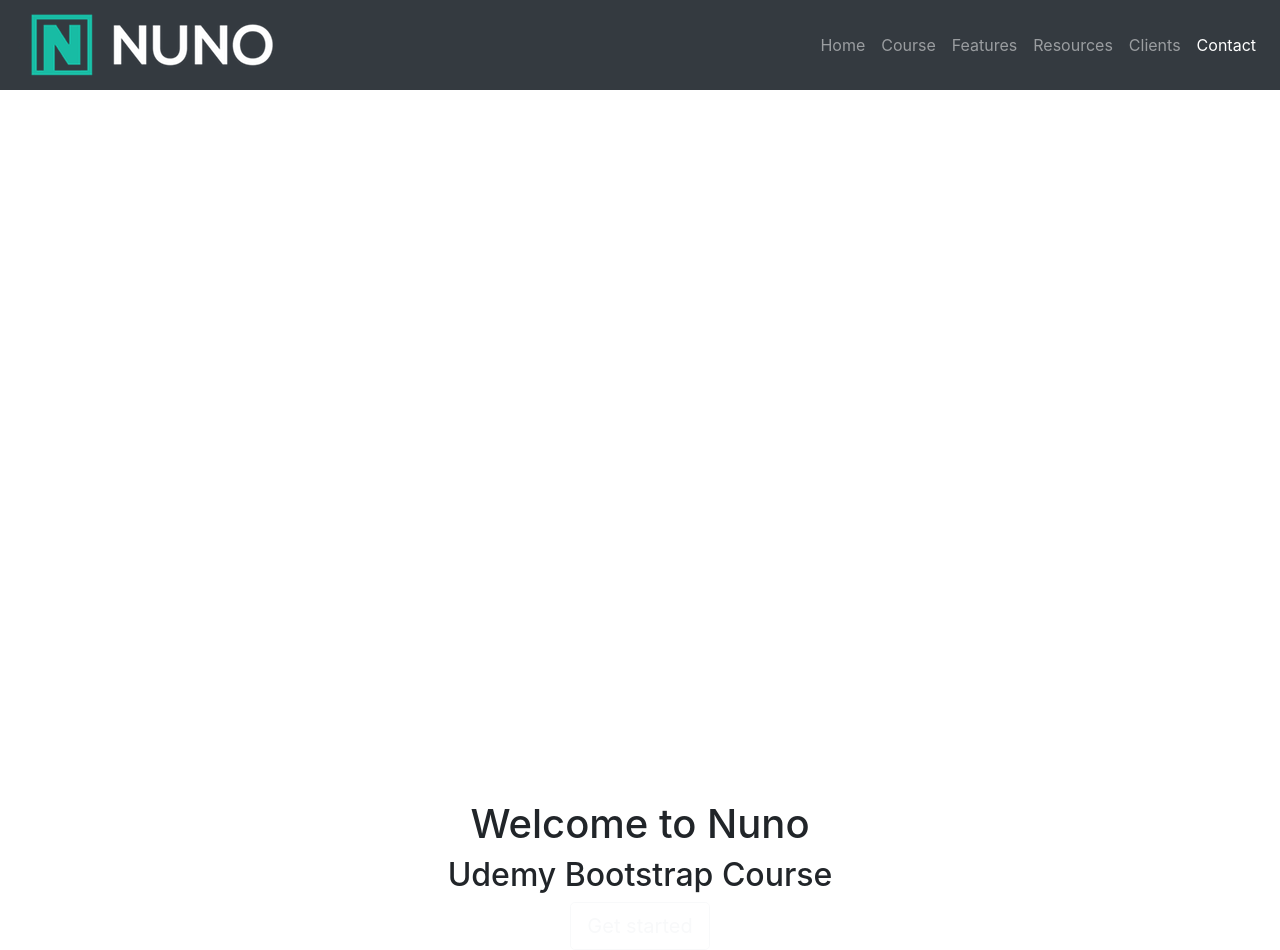
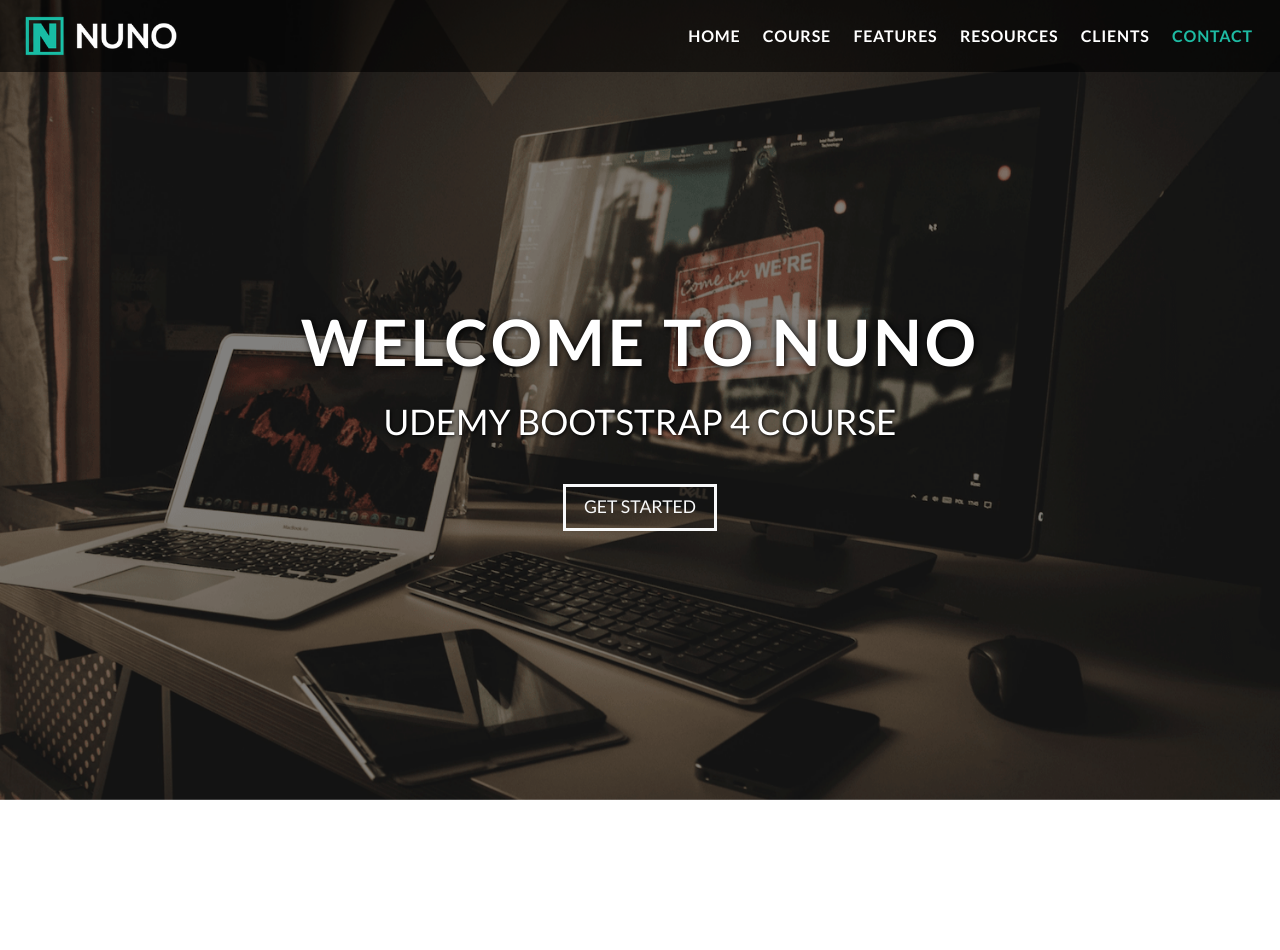
Before and after one commit to mrduhart/nuno-bootstrap-tutorial, a plain HTML site: page index.html in a window 1280 px wide. After the commit the page ends 800 px from the top, so only its background shows below. Drawn offline with Linux system fonts and the light colour scheme.

Commit message:
add styles to top navbar and landing page

```diff
--- a/index.html
+++ b/index.html
@@ -57,7 +57,7 @@
 
   <div class="caption text-center">
     <h1>Welcome to Nuno</h1>
-    <h2>Udemy Bootstrap Course</h2>
+    <h2>Udemy Bootstrap 4 Course</h2>
     <a class="btn btn-outline-light btn-lg" href="#course">Get started</a>
   </div>
   <!-- end landing page -->
--- a/style.css
+++ b/style.css
@@ -1,5 +1,65 @@
+@import url('https://fonts.googleapis.com/css2?family=Lato:wght@400;700&display=swap');
 
+body {
+  overflow-x: hidden;
+  font-family: 'Lato', sans-serif;
+  color: #505962;
+}
 
+/* --- Navigation --- */
+#navbarTop.navbar {
+  font-size: 1rem;
+  font-weight: 700;
+  text-transform: uppercase;
+  letter-spacing: 0.05em;
+  background-color: rgba(0,0,0,0.6)!important;
+}
+#navbarTop .navbar-brand img {
+  height: 2em;
+}
+#navbarTop .nav-item {
+  padding: 0.5em 0.2em;
+}
+#navbarTop.navbar-dark .nav-link {
+  color: white;
+}
+#navbarTop.navbar-dark .nav-link.active,
+#navbarTop.navbar-dark .nav-link:hover {
+  color: #1ebba3;
+}
+
+/* --- Landing page --- */
+.home-inner {
+  background-image: url(img/computers.png);
+}
+.caption {
+  width: 100%;
+  max-width: 100%;
+  position: absolute;
+  top: 38%;
+  z-index: 1;
+  color: white;
+  text-transform: uppercase;
+}
+.caption > h1, h2 {
+  text-shadow: 0.02em 0.02em 0.1em black;
+}
+.caption h1 {
+  font-size: 4em;
+  font-weight: 700;
+  letter-spacing: 0.05em;
+  margin-bottom: 0.3em;
+}
+.caption h2 {
+  font-size: 2.2em;
+  margin-bottom: 1.2em;
+}
+.caption .btn-lg {
+  border-width: medium;
+  border-radius: 0;
+  font-size: 1.1em;
+  padding: 0.4em 1.0em;
+}
 
 /*============ BOOTSTRAP BREAK POINTS:
 
```
Also changed, not shown: css/fixed.css (line endings or trailing spaces).
